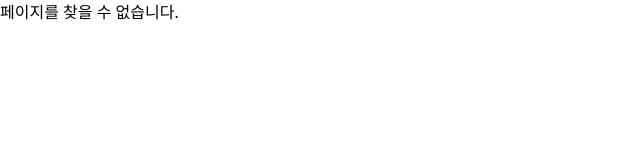
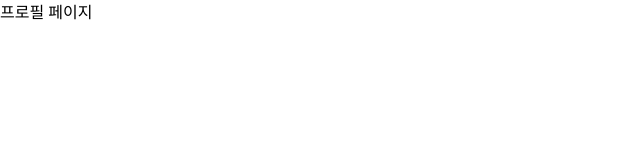
Before and after one commit to ormi-pixstar/pixstar-fe, a React (Create React App) app: page /profile/0 in a window 1280 px wide. Shown: the top 160 px of the page, without its empty margins (0-640 px from the left). Built offline with nearby package versions, Linux system fonts and the light colour scheme.

Commit message:
✨ FEATURE: 프로필 페이지 라우팅

```diff
--- a/src/components/common/Navbar.jsx
+++ b/src/components/common/Navbar.jsx
@@ -1,6 +1,10 @@
+import { useSelector } from 'react-redux';
 import { Link } from 'react-router-dom';
 
 const Navbar = ({ setQuery, setIsSearch }) => {
+  // 로그인 유저 id값 조회
+  const userId = useSelector((state) => state.user.id);
+
   // 메인화면 리렌더링
   const convertToPostComposer = () => {
     setIsSearch(false);
@@ -21,7 +25,7 @@ const Navbar = ({ setQuery, setIsSearch }) => {
     <nav className='md:bg-gray-100 md:m-4'>
       <ul className='flex flex-row md:flex-col md:gap-2'>
         <li>
-          <Link to='/profile'>
+          <Link to={`/profile/${userId}`}>
             <i className='mr-2 fas fa-user fa-2x'></i>
             <span className='hidden md:inline-block'>마이페이지</span>
           </Link>
--- /dev/null
+++ b/src/pages/ProfilePage.jsx
@@ -0,0 +1,4 @@
+const ProfilePage = () => {
+  return <div>프로필 페이지</div>;
+};
+export default ProfilePage;
--- a/src/router/Router.js
+++ b/src/router/Router.js
@@ -2,6 +2,7 @@ import { BrowserRouter, Routes, Route } from 'react-router-dom';
 import MainPage from '../pages/MainPage.jsx';
 import AuthPage from '../pages/AuthPage.jsx';
 import DetailPage from '../pages/DetailPage.jsx';
+import ProfilePage from '../pages/ProfilePage.jsx';
 import NotfoundPage from '../pages/NotfoundPage';
 
 const Router = () => {
@@ -12,6 +13,7 @@ const Router = () => {
         <Route path='/login' element={<AuthPage formType='login' />} />
         <Route path='/signup' element={<AuthPage formType='signup' />} />
         <Route path='/detail/:id' element={<DetailPage />} />
+        <Route path='/profile/:id' element={<ProfilePage />} />
         <Route path='*' element={<NotfoundPage />} />
       </Routes>
     </BrowserRouter>
```
